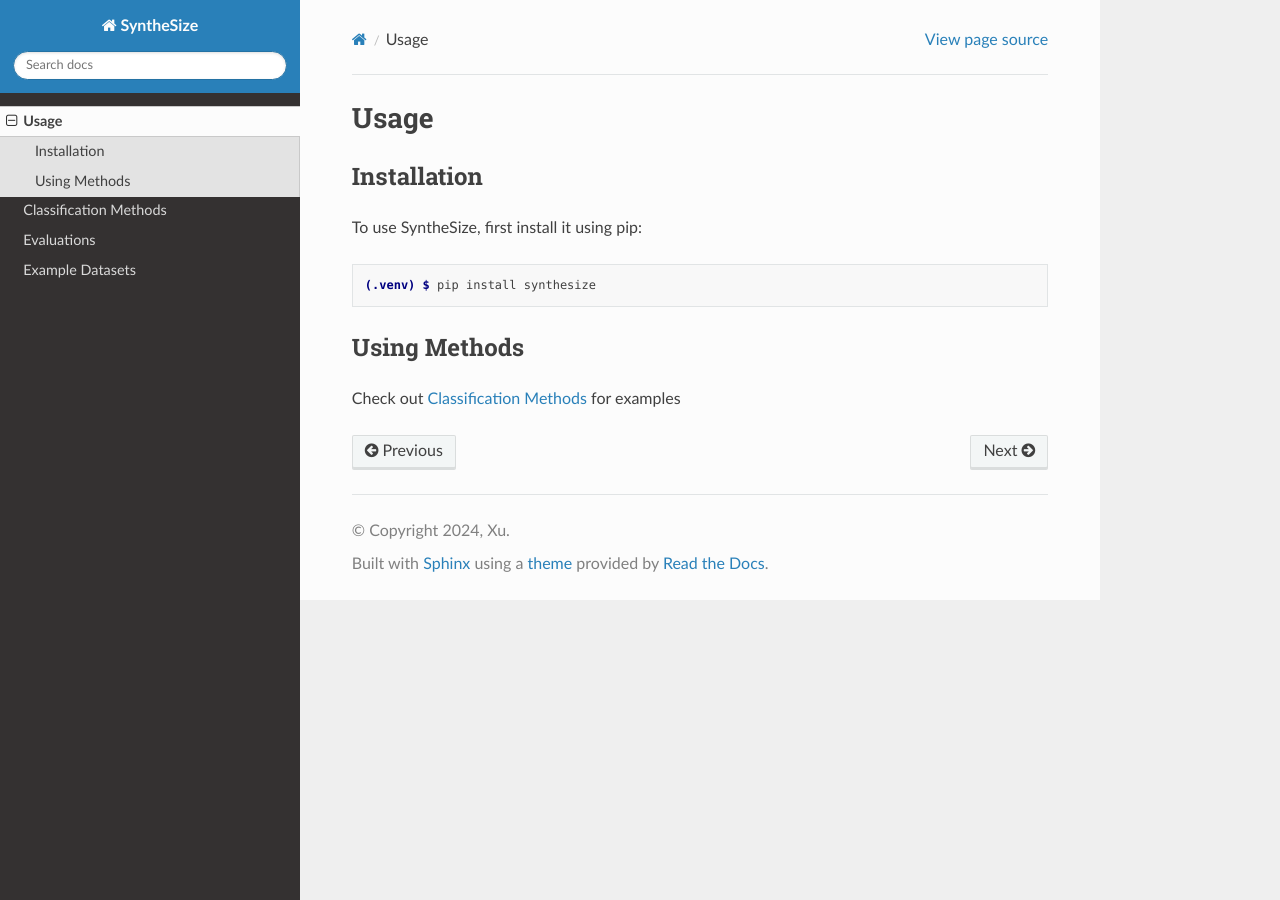
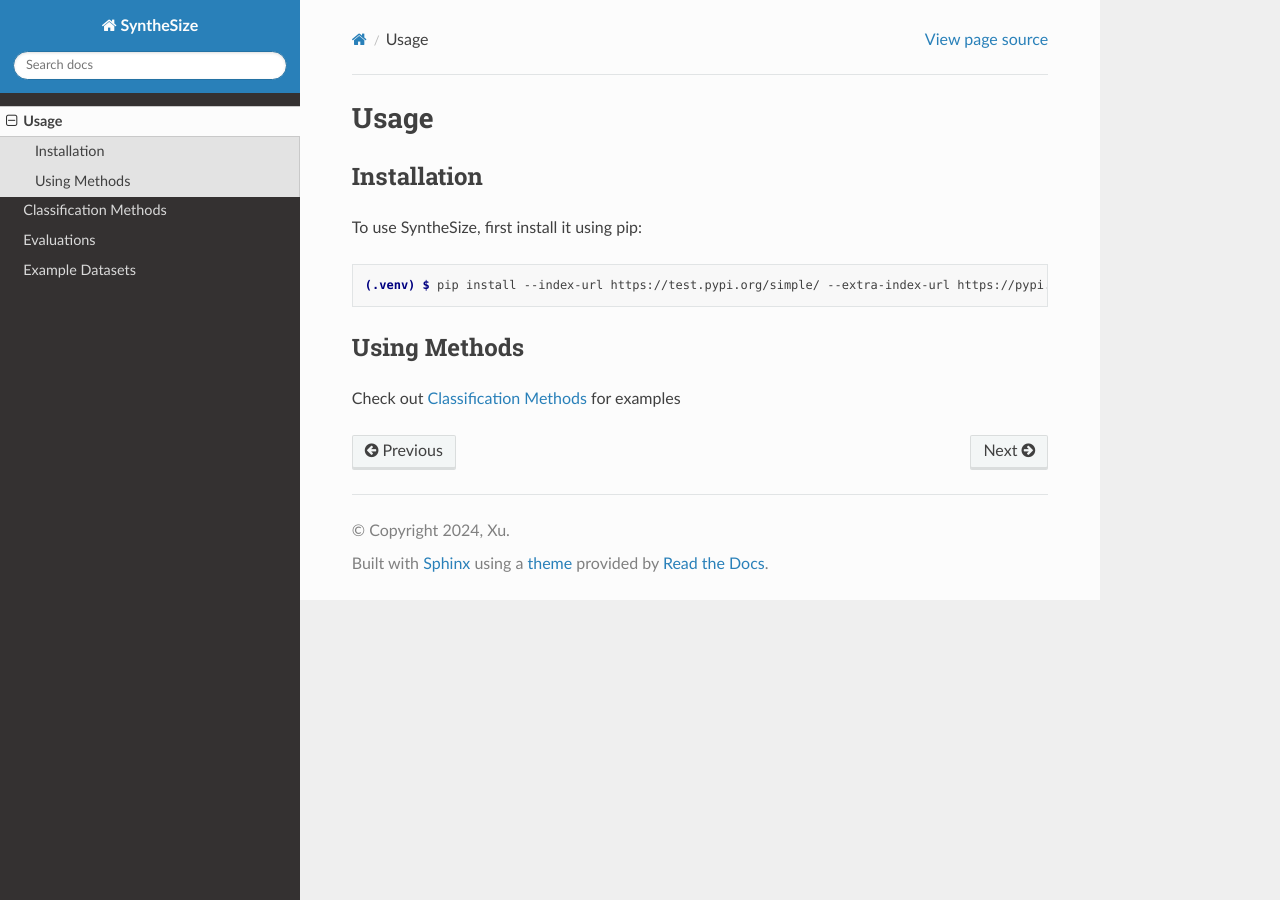
Before and after one commit to LXQin/SyntheSize_py, a Sphinx documentation site: the page built from docs/source/usage.rst, in a window 1280 px wide. Built offline with Sphinx 7.4.7 and the Read the Docs theme 3.1.0, drawn with Linux system fonts in a browser that asks for light colours; pages that are not in the unit, such as notebooks, are missing from menus.

Commit message:
change cmd installation

```diff
--- a/docs/source/usage.rst
+++ b/docs/source/usage.rst
@@ -10,7 +10,7 @@
 
 .. code-block:: console
 
-   (.venv) $ pip install synthesize
+   (.venv) $ pip install --index-url https://test.pypi.org/simple/ --extra-index-url https://pypi.org/simple/ synthesize==2.0
 
 Using Methods
 -------------
```
